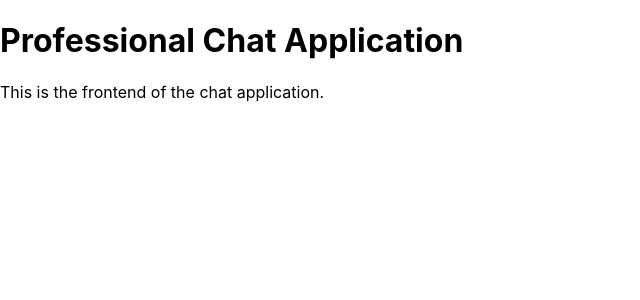
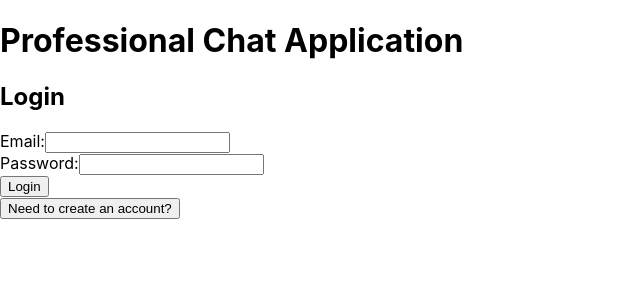
Before and after one commit to Vb267/professional-chat-app, a React (Create React App) app in the folder frontend/: page / in a window 1280 px wide. Shown: the top 300 px of the page, without its empty margins (0-640 px from the left). Built offline with nearby package versions, Linux system fonts and the light colour scheme.

Commit message:
Primary features added

```diff
--- a/frontend/src/App.js
+++ b/frontend/src/App.js
@@ -1,14 +1,33 @@
-import React from "react";
+import React, { useState } from "react";
+import AuthForm from "./components/AuthForm";
+import ChatRoom from "./components/ChatRoom";
 
 function App() {
+  const [isAuthenticated, setIsAuthenticated] = useState(false);
+
+  const handleAuthSubmit = (email, password, isLogin) => {
+    if (isLogin) {
+      console.log(`Logging in with email: ${email}`);
+      // Simulate authentication (connect to backend later)
+      setIsAuthenticated(true);
+    } else {
+      console.log(`Signing up with email: ${email}`);
+      // Simulate sign-up (connect to backend later)
+      setIsAuthenticated(true);
+    }
+  };
+
   return (
     <div className="App">
       <header>
         <h1>Professional Chat Application</h1>
       </header>
       <main>
-        <p>This is the frontend of the chat application.</p>
-        {/* Placeholder for chat UI */}
+        {isAuthenticated ? (
+          <ChatRoom />
+        ) : (
+          <AuthForm onSubmit={handleAuthSubmit} />
+        )}
       </main>
     </div>
   );
--- /dev/null
+++ b/frontend/src/components/AuthForm.jsx
@@ -0,0 +1,44 @@
+import React, { useState } from "react";
+
+function AuthForm({ onSubmit }) {
+  const [isLogin, setIsLogin] = useState(true); // Toggle between login and signup
+  const [email, setEmail] = useState("");
+  const [password, setPassword] = useState("");
+
+  const handleSubmit = (e) => {
+    e.preventDefault();
+    onSubmit(email, password, isLogin);
+  };
+
+  return (
+    <div className="auth-form">
+      <h2>{isLogin ? "Login" : "Sign Up"}</h2>
+      <form onSubmit={handleSubmit}>
+        <div>
+          <label>Email:</label>
+          <input
+            type="email"
+            value={email}
+            onChange={(e) => setEmail(e.target.value)}
+            required
+          />
+        </div>
+        <div>
+          <label>Password:</label>
+          <input
+            type="password"
+            value={password}
+            onChange={(e) => setPassword(e.target.value)}
+            required
+          />
+        </div>
+        <button type="submit">{isLogin ? "Login" : "Sign Up"}</button>
+      </form>
+      <button onClick={() => setIsLogin(!isLogin)}>
+        {isLogin ? "Need to create an account?" : "Already have an account?"}
+      </button>
+    </div>
+  );
+}
+
+export default AuthForm;
--- /dev/null
+++ b/frontend/src/components/ChatRoom.jsx
@@ -0,0 +1,39 @@
+import React, { useState } from "react";
+
+function ChatRoom() {
+  const [message, setMessage] = useState("");
+  const [chatHistory, setChatHistory] = useState([]);
+
+  const sendMessage = (e) => {
+    e.preventDefault();
+    if (message.trim() !== "") {
+      const newMessage = { user: "You", text: message };
+      setChatHistory([...chatHistory, newMessage]);
+      setMessage("");
+    }
+  };
+
+  return (
+    <div className="chat-room">
+      <h2>Chat Room</h2>
+      <div className="chat-history">
+        {chatHistory.map((msg, index) => (
+          <p key={index}>
+            <strong>{msg.user}:</strong> {msg.text}
+          </p>
+        ))}
+      </div>
+      <form onSubmit={sendMessage}>
+        <input
+          type="text"
+          value={message}
+          onChange={(e) => setMessage(e.target.value)}
+          placeholder="Type a message..."
+        />
+        <button type="submit">Send</button>
+      </form>
+    </div>
+  );
+}
+
+export default ChatRoom;
```
